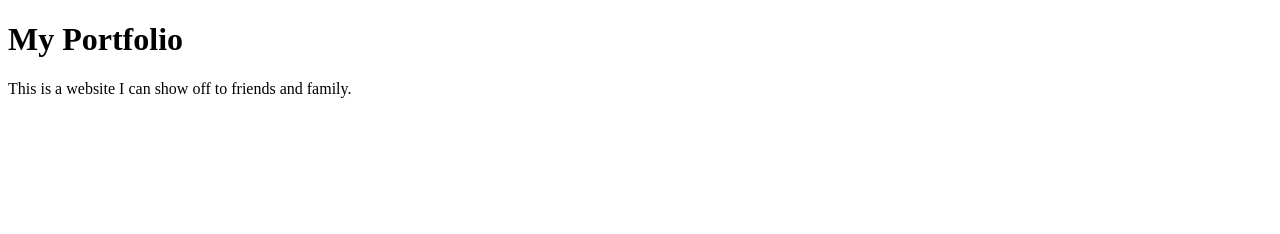
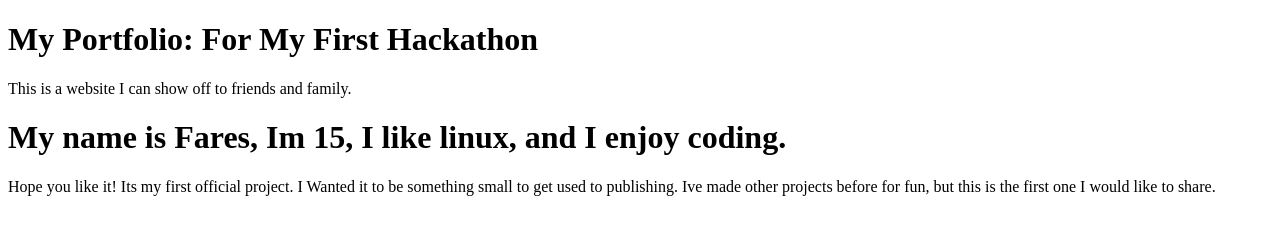
Before and after one commit to IDIG123/my-portfolio, a plain HTML site: page index.html in a window 1280 px wide. Drawn offline with Linux system fonts and the light colour scheme.

Commit message:
Added info about myself

```diff
--- a/index.html
+++ b/index.html
@@ -1,9 +1,12 @@
 <!DOCTYPE html>
+<title>Fares' Portfolio</title>
 <html>
 	<head>
-		<title>My Portfolio</title>
+		<title>My Portfolio For My First Hackathon</title>
 	</head>
 	<body>
-		<h1>My Portfolio</h1>
+		<h1>My Portfolio: For My First Hackathon</h1>
 		<p>This is a website I can show off to friends and family.</p>
 	</body>
+	<h1>My name is Fares, Im 15, I like linux, and I enjoy coding.</h1>
+	<P>Hope you like it! Its my first official project. I Wanted it to be something small to get used to publishing. Ive made other projects before for fun, but this is the first one I would like to share.</P>
```
